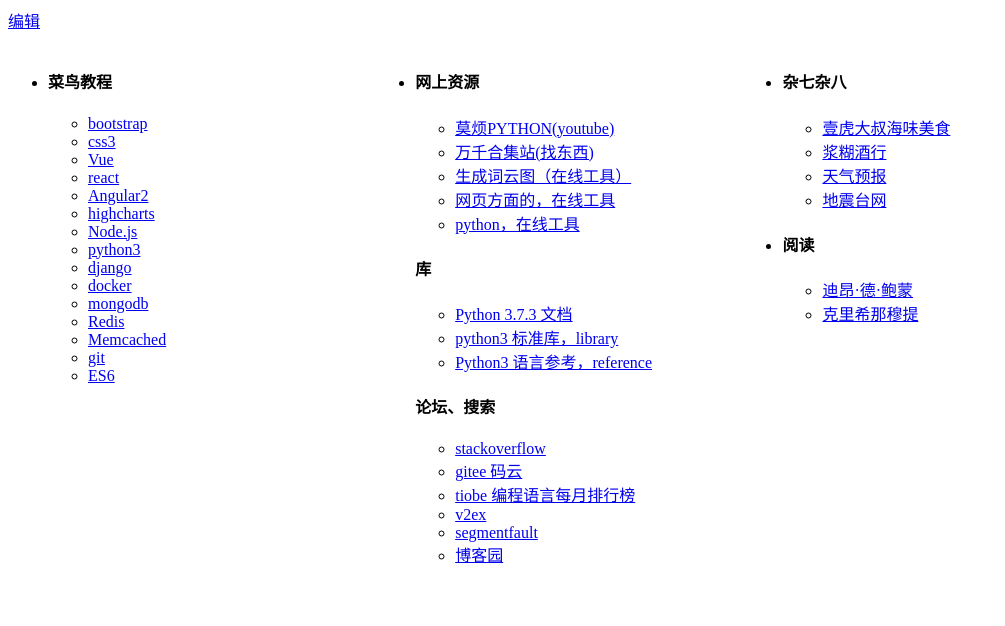
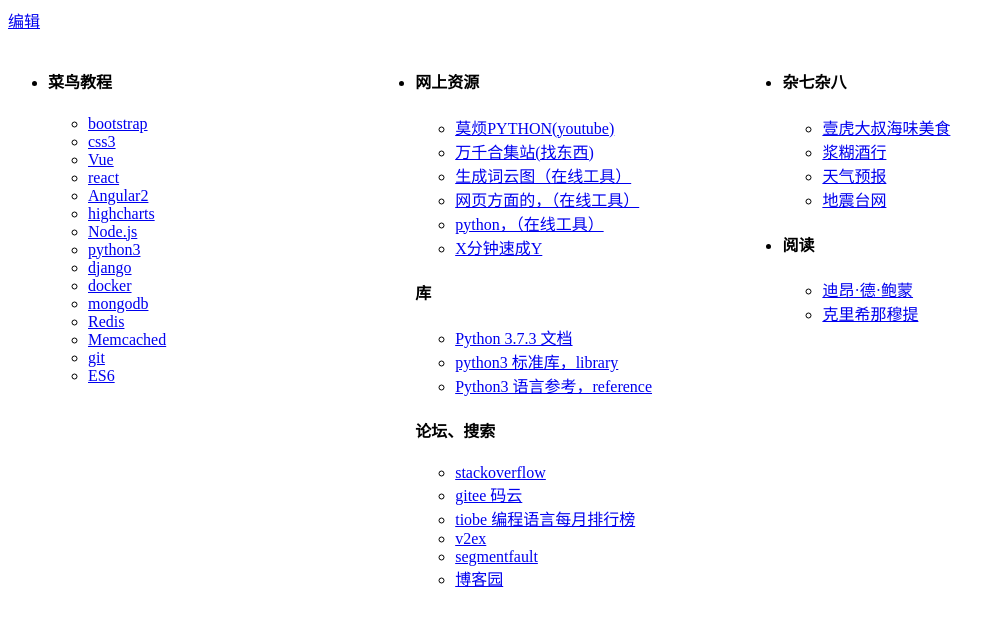
Before and after one commit to bjhhh/bjhhh.github.io, a plain HTML site: page index.html in a window 1280 px wide. Shown: the whole page, without its empty margins (0-1005 px from the left). Drawn offline with Linux system fonts and the light colour scheme.

Commit message:
Update index.html

```diff
--- a/index.html
+++ b/index.html
@@ -50,8 +50,9 @@
 	<li><a href="https://morvanzhou.github.io/tutorials/">莫烦PYTHON(youtube)</a></li>
 	<li><a href="http://www.hejizhan.com/bbs/">万千合集站(找东西)</a></li>
 	<li><a href="https://wordart.com/">生成词云图（在线工具）</a></li>
-	<li><a href="http://tool.oschina.net/">网页方面的，在线工具</a></li>
-	<li><a href="https://c.runoob.com/compile/9">python，在线工具</a></li>
+	<li><a href="http://tool.oschina.net/">网页方面的，（在线工具）</a></li>
+	<li><a href="https://c.runoob.com/compile/9">python，（在线工具）</a></li>
+	<li><a href="https://learnxinyminutes.com/">X分钟速成Y</a></li>
 
 
 	</ul>
```
